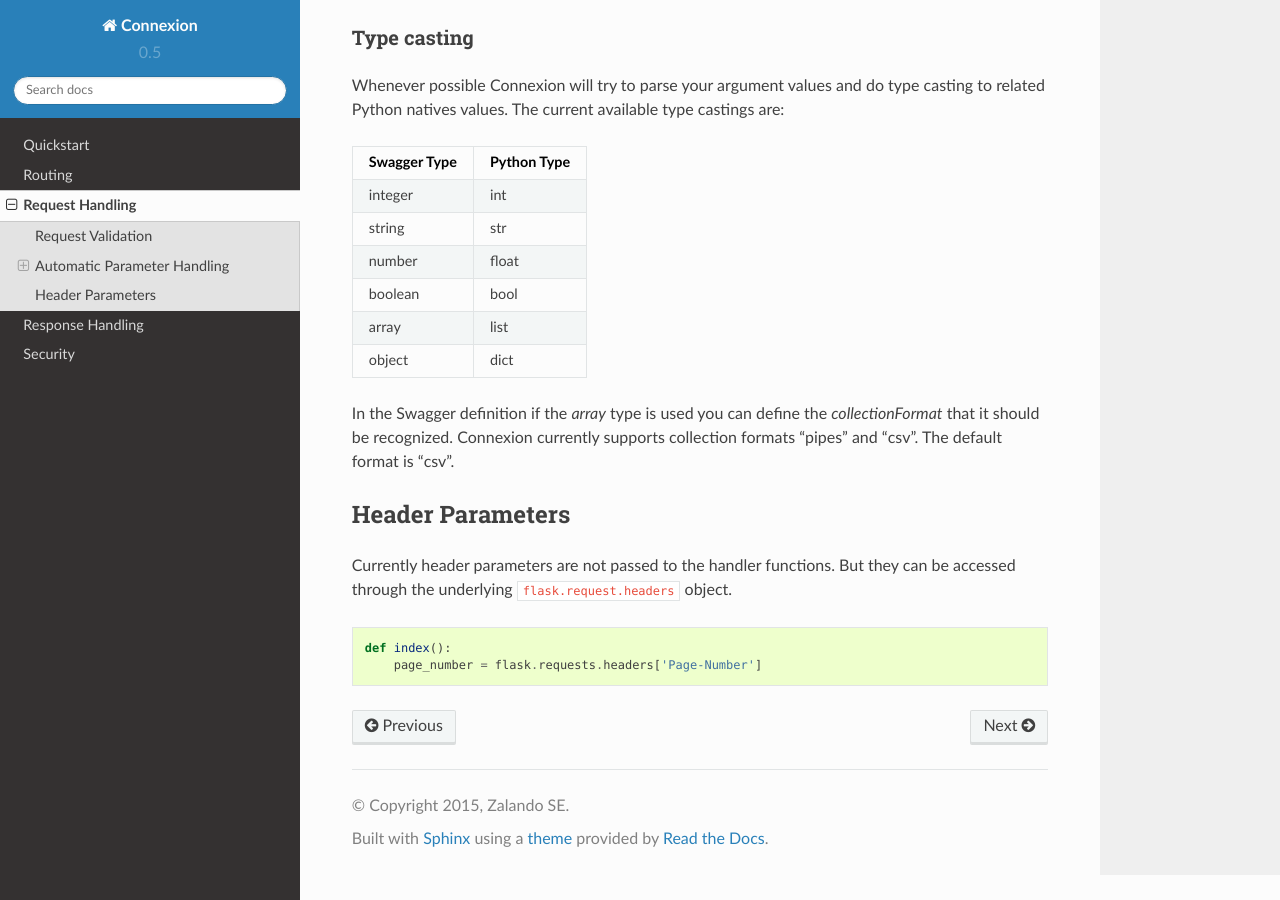
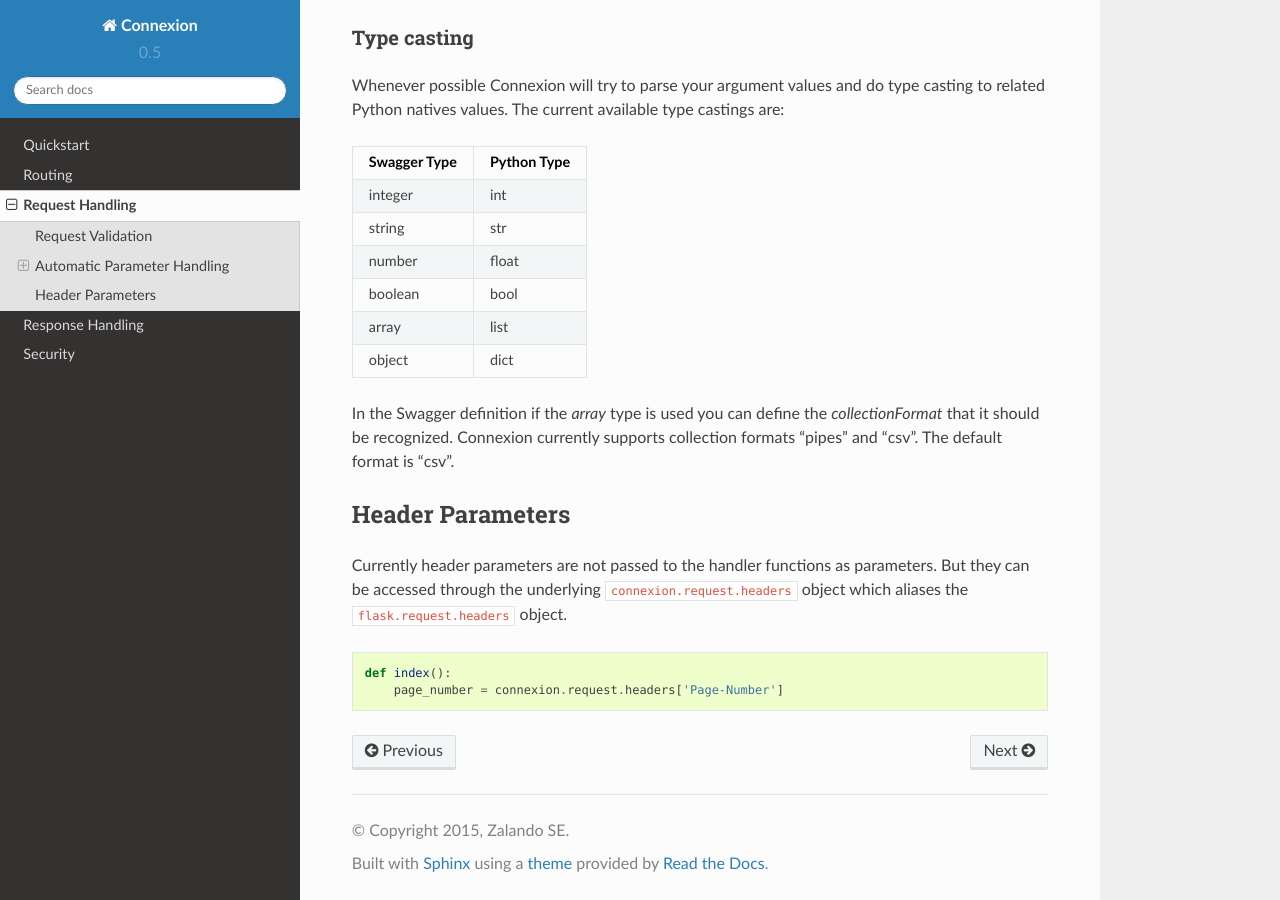
Before and after one commit to spec-first/connexion, a Sphinx documentation site: the page built from docs/request.rst, in a window 1280 px wide and 900 px high, scrolled down 1326 px. Built offline with Sphinx 7.4.7 and the Read the Docs theme 2.0.0, drawn with Linux system fonts in a browser that asks for light colours.

Commit message:
Update doc for header to use headers object from connexion.

```diff
--- a/docs/request.rst
+++ b/docs/request.rst
@@ -92,10 +92,10 @@ supports collection formats "pipes" and "csv". The default format is "csv".
 Header Parameters
 -----------------
 
-Currently header parameters are not passed to the handler functions. But they can be accessed through the underlying
-``flask.request.headers`` object.
+Currently header parameters are not passed to the handler functions as parameters. But they can be accessed through the underlying
+``connexion.request.headers`` object which aliases the ``flask.request.headers`` object.
 
 .. code-block:: python
 
     def index():
-        page_number = flask.requests.headers['Page-Number']
+        page_number = connexion.request.headers['Page-Number']
```
